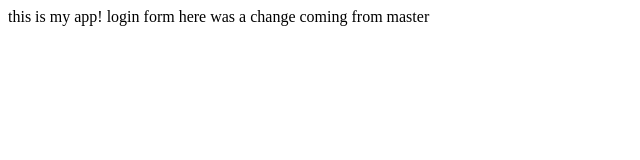
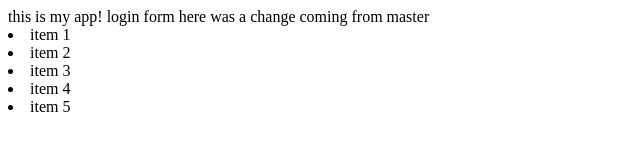
Before and after one commit to rbtgagnon/myAppSample, a plain HTML site: page index.html in a window 1280 px wide. Shown: the whole page, without its empty margins (0-640 px from the left). Drawn offline with Linux system fonts and the light colour scheme.

Commit message:
added lines for the experiment

```diff
--- a/index.html
+++ b/index.html
@@ -6,5 +6,13 @@
         this is my app!
         login form
         here was a change coming from master
+        <module-one>
+           <li>item 1</li>
+           <li>item 2</li>
+           <li>item 3</li>
+           <li>item 4</li>
+           <li>item 5</li>
+        </module-one>
     </body>
+
 </html>
```
